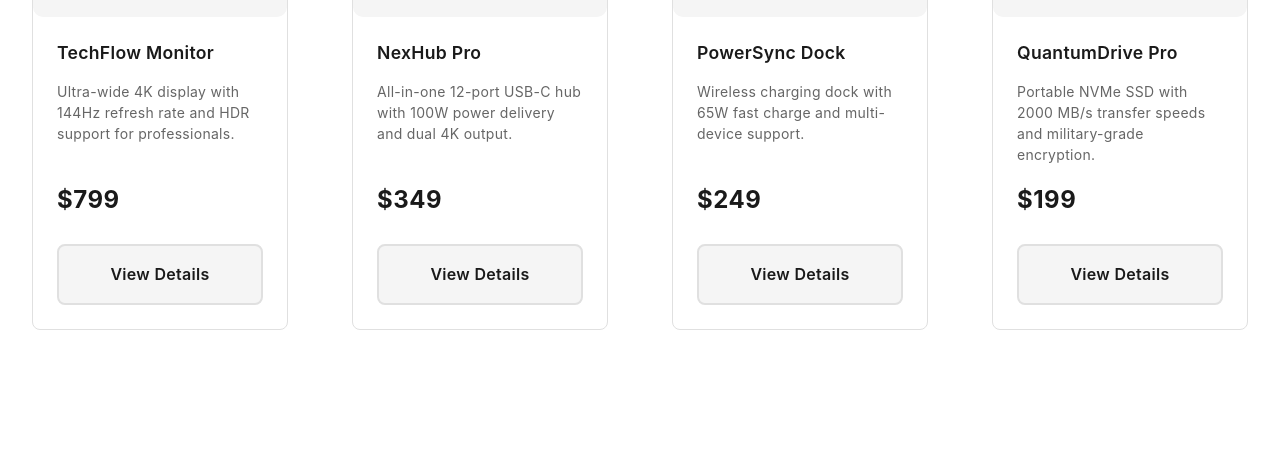
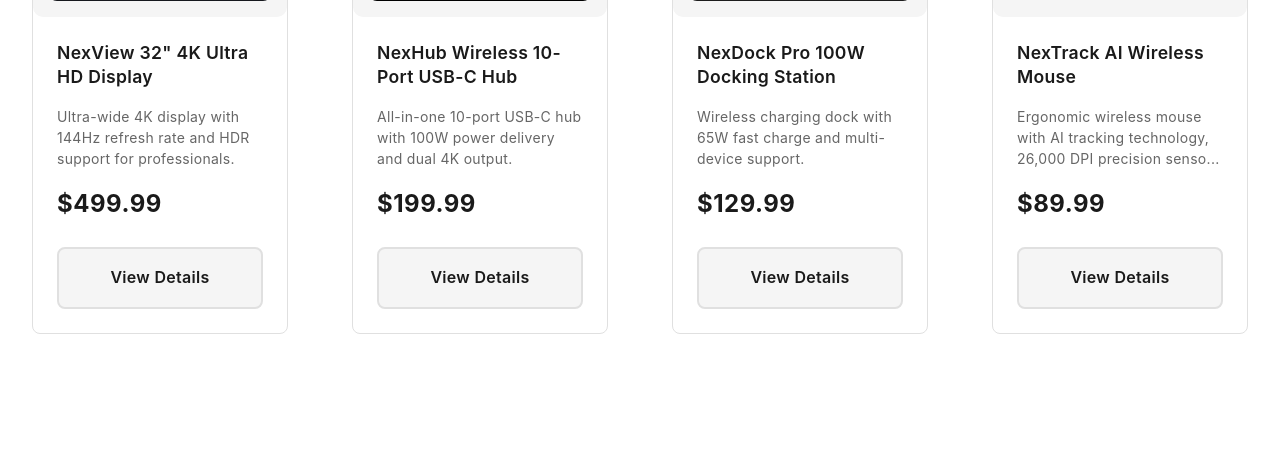
Before and after one commit to eadweardly/nextech, a PHP site: page / in a window 1280 px wide. Shown: the part 1155-1618 px from the top of the page. Run offline with PHP 8.4, Linux system fonts and the light colour scheme.

Commit message:
added images for products and updated product dets

```diff
--- a/index.php
+++ b/index.php
@@ -38,28 +38,28 @@ $hero_subtitle = sanitize_subtitle(
 
 $featured_products = [
     [
-        'name'        => 'TechFlow Monitor',
-        'price'       => '$799',
-        'image'       => 'images/monitor.png',
+        'name'        => 'NexView 32" 4K Ultra HD Display',
+        'price'       => '$499.99',
+        'image'       => 'images/monitor1.png',
         'description' => 'Ultra-wide 4K display with 144Hz refresh rate and HDR support for professionals.',
     ],
     [
-        'name'        => 'NexHub Pro',
-        'price'       => '$349',
-        'image'       => 'images/hub.png',
-        'description' => 'All-in-one 12-port USB-C hub with 100W power delivery and dual 4K output.',
+        'name'        => 'NexHub Wireless 10-Port USB-C Hub',
+        'price'       => '$199.99',
+        'image'       => 'images/hub1.png',
+        'description' => 'All-in-one 10-port USB-C hub with 100W power delivery and dual 4K output.',
     ],
     [
-        'name'        => 'PowerSync Dock',
-        'price'       => '$249',
-        'image'       => 'images/dock.png',
+        'name'        => 'NexDock Pro 100W Docking Station',
+        'price'       => '$129.99',
+        'image'       => 'images/dock1.png',
         'description' => 'Wireless charging dock with 65W fast charge and multi-device support.',
     ],
     [
-        'name'        => 'QuantumDrive Pro',
-        'price'       => '$199',
-        'image'       => 'images/mouse.png',
-        'description' => 'Portable NVMe SSD with 2000 MB/s transfer speeds and military-grade encryption.',
+        'name'        => 'NexTrack AI Wireless Mouse',
+        'price'       => '$89.99',
+        'image'       => 'images/mouse1.png',
+        'description' => 'Ergonomic wireless mouse with AI tracking technology, 26,000 DPI precision sensor, dual connectivity via 2.4GHz and Bluetooth 5.2, 6 programmable buttons, silent clicks, and 90-day battery life.',
     ],
 ];
 ?>
```
Also changed, not shown: css/product.css (+8 -14 lines), db_config.php (+7 -7 lines), images/cooling1.png (added), images/dock1.png (added), images/hub1.png (added), images/monitor1.png (added), nextech_ecommerce.db, 3 other files.
